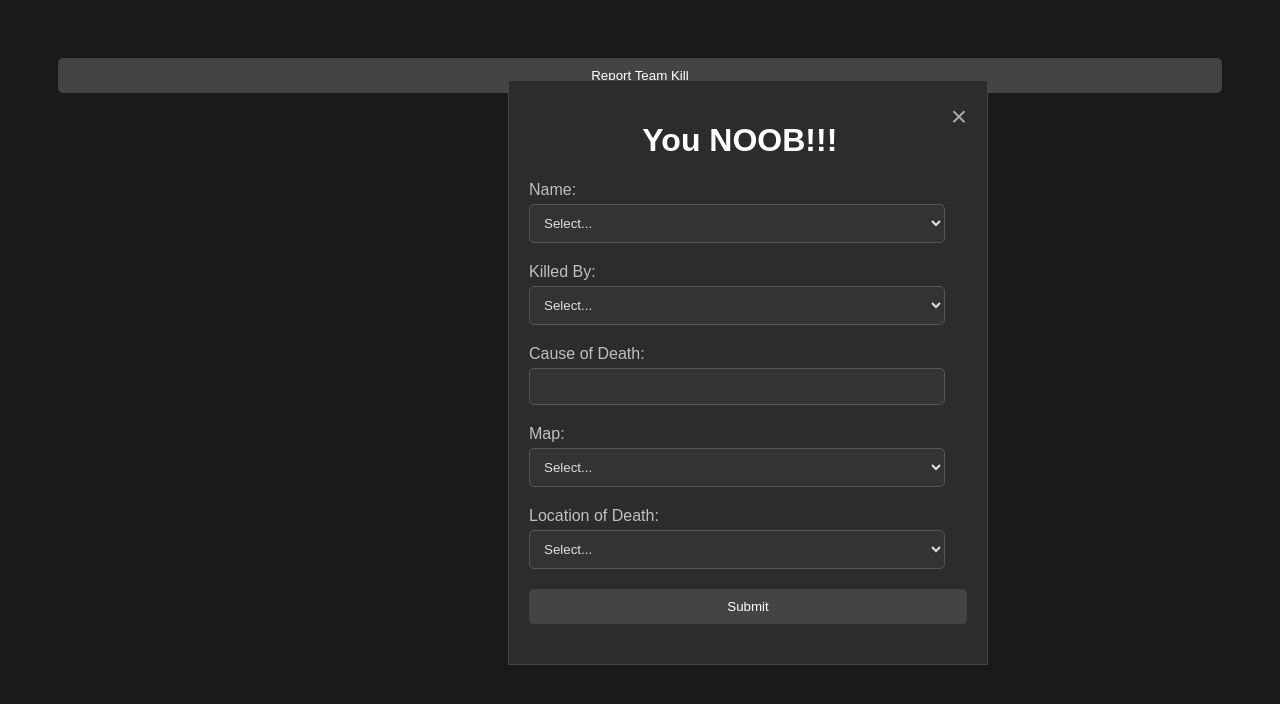
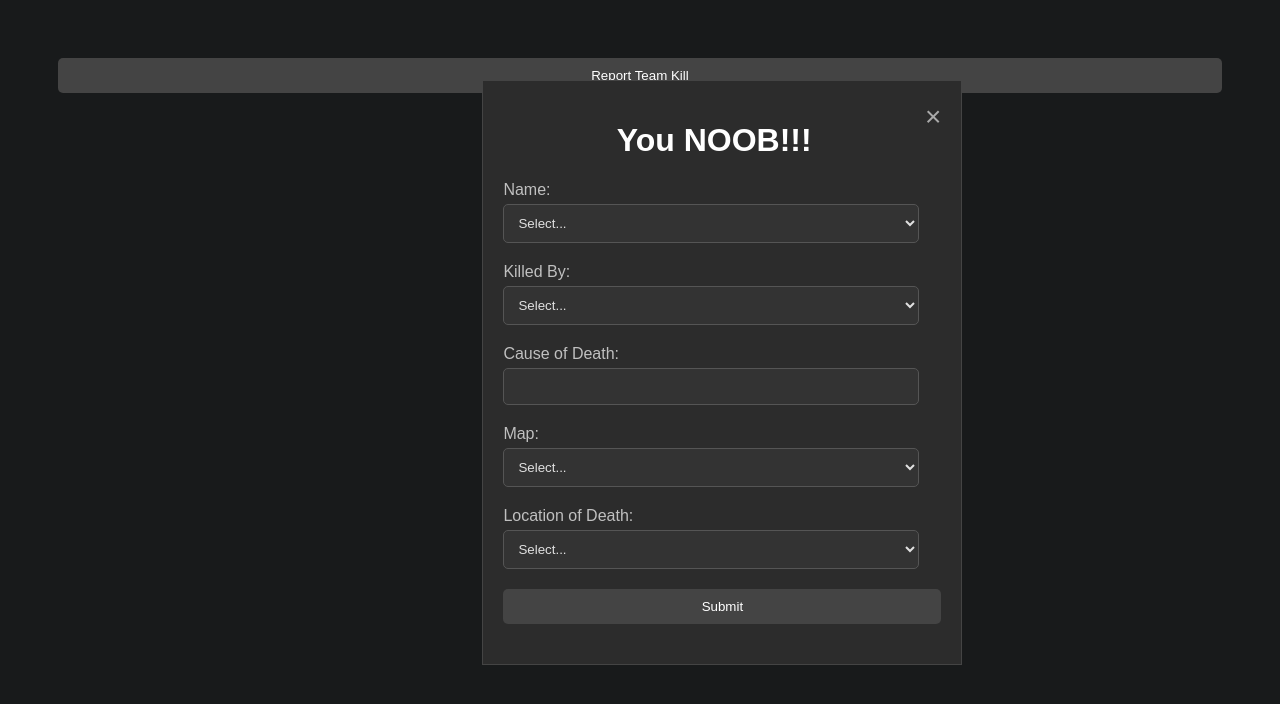
Before and after one commit to chochey/TARKOV_TEAM_KILL, a website: page index.html in a window 1280 px wide. Both pictures are taken after a click on the button "Report Team Kill". Drawn offline with Linux system fonts and the light colour scheme; no server answers.

Commit message:
Update styles.css

```diff
--- a/styles.css
+++ b/styles.css
@@ -61,7 +61,7 @@ h1 {
 #teamKillModal.modal {
   position: fixed; /* Absolute positioning within the viewport */
   top: 10%; /* Adjust this value to move the modal closer or further from the top */
-  left: 35%; /* Start from the leftmost point */
+  left: 33%; /* Start from the leftmost point */
   width: 80%; /* Full viewport width */
   height: auto; /* Let the height adjust to its content */
   display: none; /* Initially hidden */
```
